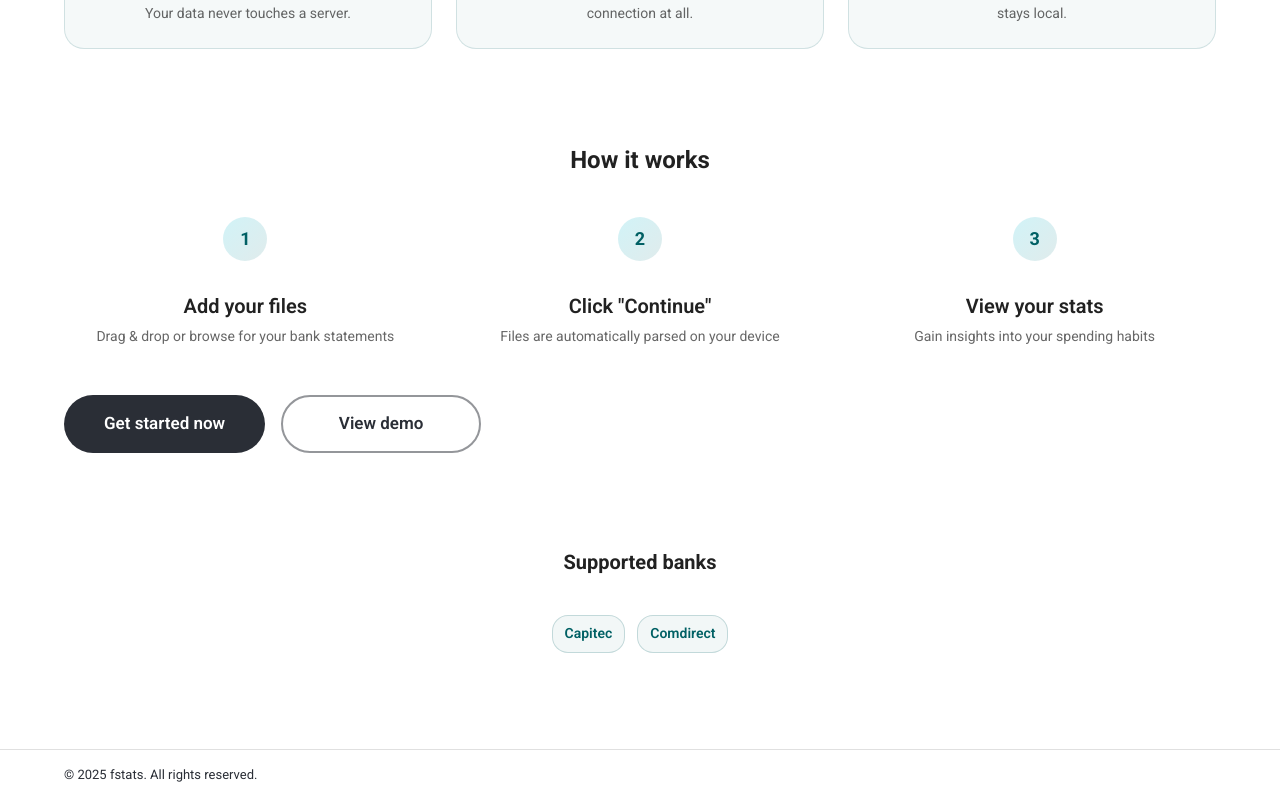
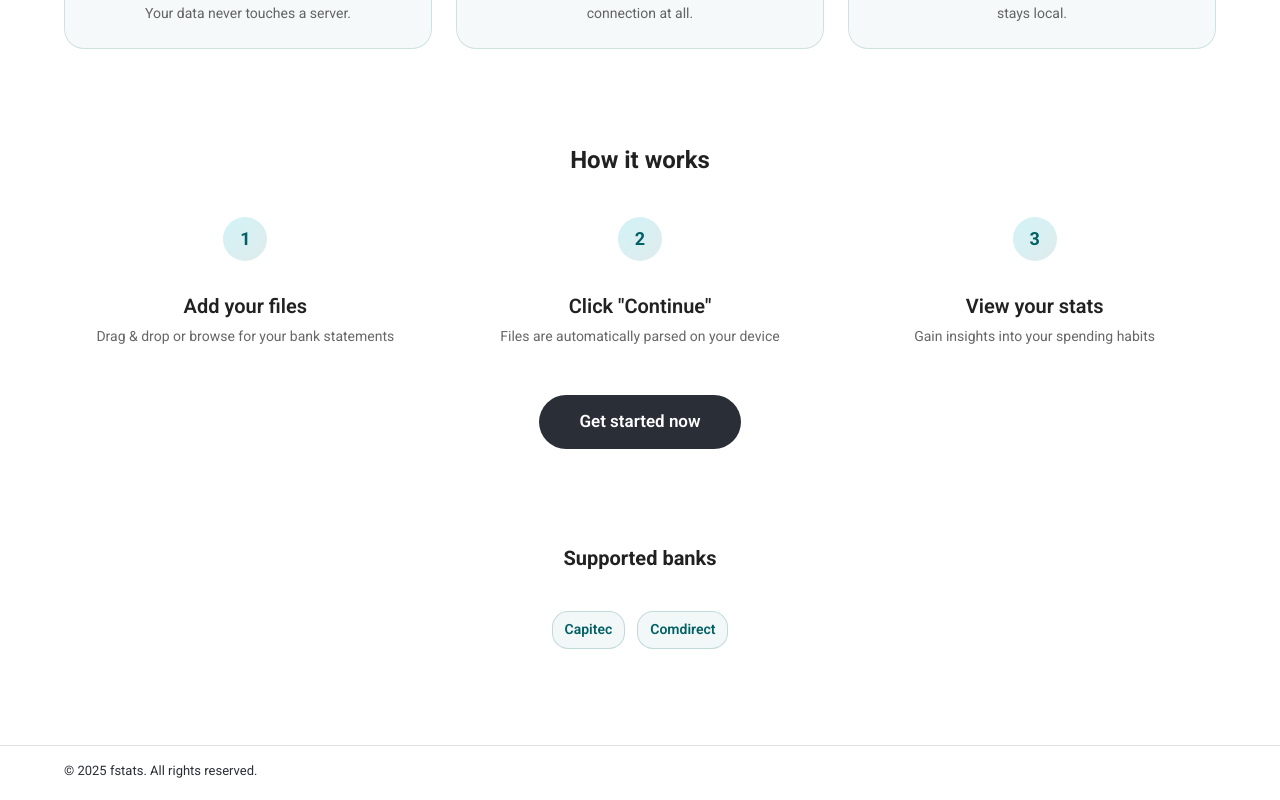
Before and after one commit to caweidmann/fstats, a Next.js app: page / in a window 1280 px wide. Shown: the part 698-1498 px from the top of the page. Built offline with nearby package versions, Linux system fonts and the light colour scheme; no server answers; a web font is replaced by a local one; what @mui/material-nextjs would draw is missing.

Commit message:
style: Center

```diff
--- a/app/page.tsx
+++ b/app/page.tsx
@@ -106,7 +106,14 @@ const Page = () => {
           ))}
         </Grid>
 
-        <Box sx={{ display: 'flex', gap: 2, flexDirection: isMobile ? 'column' : 'row' }}>
+        <Box
+          sx={{
+            display: 'flex',
+            gap: 2,
+            flexDirection: isMobile ? 'column' : 'row',
+            justifyContent: 'center',
+          }}
+        >
           <Button
             variant="contained"
             size="large"
@@ -115,22 +122,6 @@ const Page = () => {
             onClick={() => router.push(ROUTES.DATA)}
           >
             Get started now
-          </Button>
-
-          <Button
-            variant="outlined"
-            size="large"
-            sx={{
-              ...sx.ctaButton,
-              borderWidth: 2,
-              '&:hover': {
-                borderWidth: 2,
-              },
-            }}
-            onMouseEnter={() => router.prefetch(`${ROUTES.STATS}?demo=true`)}
-            onClick={() => router.push(`${ROUTES.STATS}?demo=true`)}
-          >
-            View demo
           </Button>
         </Box>
       </Box>
```
